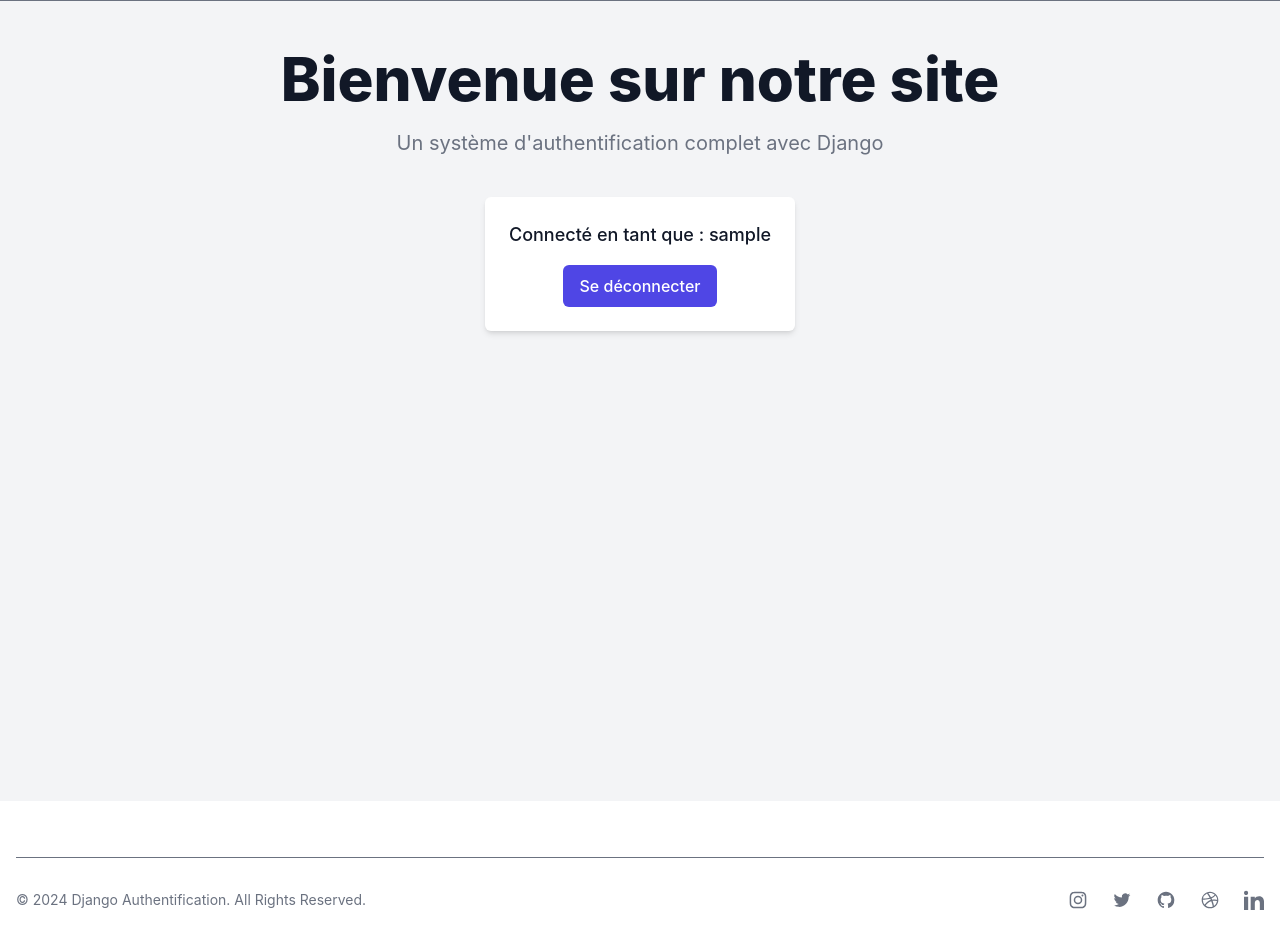
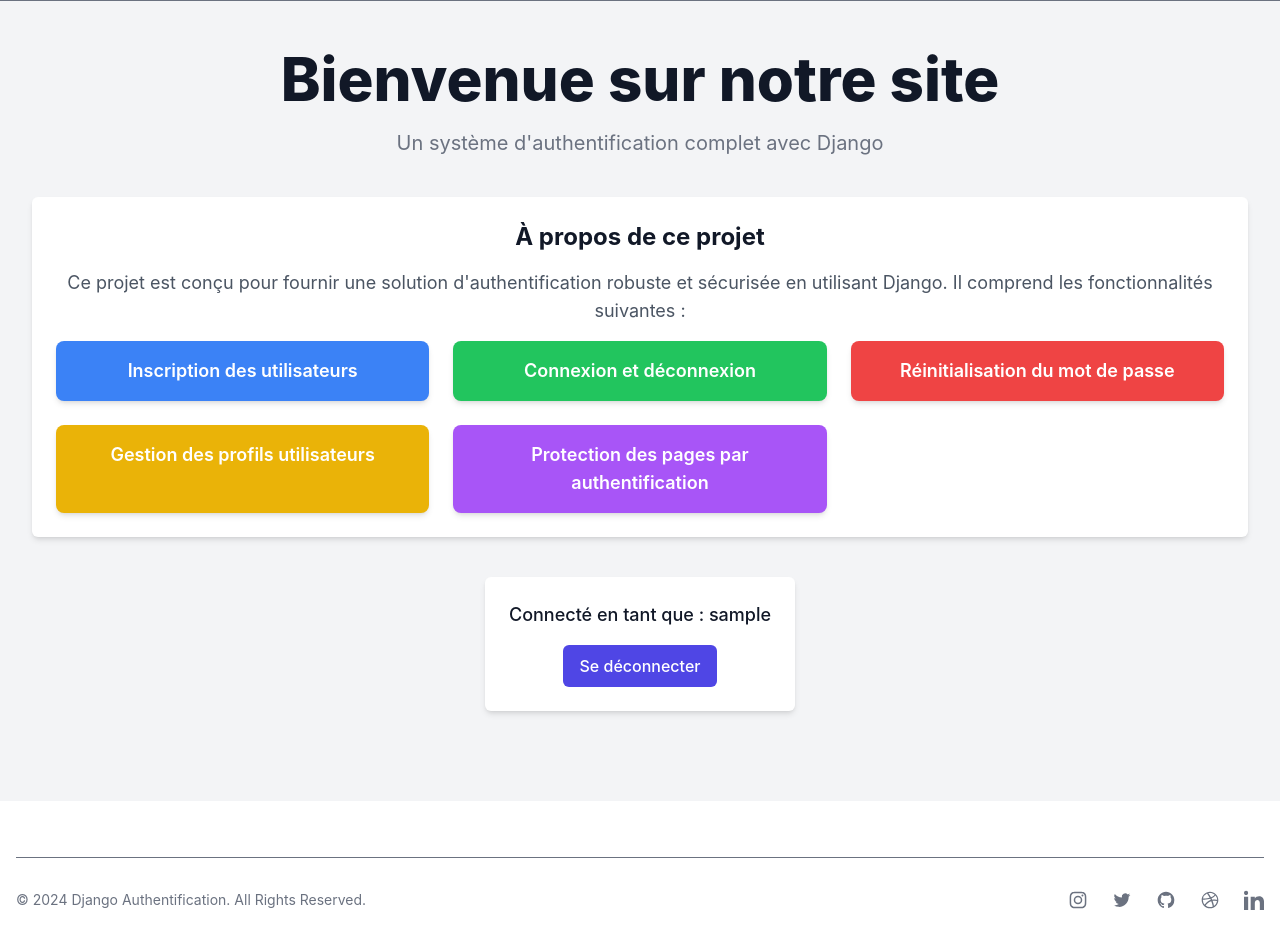
Before and after one commit to sibylassana95/DjangoAuthentification, a Django app: page / in a window 1280 px wide. Shown: the part 72-1006 px from the top of the page. Run offline with Django 5.2, Linux system fonts and the light colour scheme; the visitor is signed in with stand-in values (Sample User, id 1); some libraries are stand-ins or nearby versions.

Commit message:
Ajout d'une section "À propos de ce projet" sur la page d'accueil avec des fonctionnalités clés et un message pour les utilisateurs non connectés.

```diff
--- a/templates/index.html
+++ b/templates/index.html
@@ -14,7 +14,31 @@
         Un système d'authentification complet avec Django
       </p>
     </div>
-
+    <div class="mt-10 text-center">
+      <div class="rounded-md bg-white dark:bg-gray-800 shadow-md p-6 inline-block">
+        <h2 class="text-2xl font-bold text-gray-900 dark:text-white">À propos de ce projet</h2>
+        <p class="mt-4 text-lg text-gray-600 dark:text-gray-300">
+          Ce projet est conçu pour fournir une solution d'authentification robuste et sécurisée en utilisant Django. Il comprend les fonctionnalités suivantes :
+        </p>
+        <div class="mt-4 grid grid-cols-1 sm:grid-cols-2 lg:grid-cols-3 gap-6">
+          <div class="bg-blue-500 text-white p-4 rounded-lg shadow-md">
+            <h3 class="text-lg font-semibold">Inscription des utilisateurs</h3>
+          </div>
+          <div class="bg-green-500 text-white p-4 rounded-lg shadow-md">
+            <h3 class="text-lg font-semibold">Connexion et déconnexion</h3>
+          </div>
+          <div class="bg-red-500 text-white p-4 rounded-lg shadow-md">
+            <h3 class="text-lg font-semibold">Réinitialisation du mot de passe</h3>
+          </div>
+          <div class="bg-yellow-500 text-white p-4 rounded-lg shadow-md">
+            <h3 class="text-lg font-semibold">Gestion des profils utilisateurs</h3>
+          </div>
+          <div class="bg-purple-500 text-white p-4 rounded-lg shadow-md">
+            <h3 class="text-lg font-semibold">Protection des pages par authentification</h3>
+          </div>
+        </div>
+      </div>
+    </div>
     {% if user.is_authenticated %}
     <div class="mt-10 text-center">
       <div class="rounded-md bg-white dark:bg-gray-800 shadow-md p-6 inline-block">
@@ -28,6 +52,19 @@
         </div>
       </div>
     </div>
+    {% else %}
+    <div class="mt-10 text-center">
+      <div class="rounded-md bg-white dark:bg-gray-800 shadow-md p-6 inline-block">
+        <p class="text-lg font-medium text-gray-900 dark:text-white">
+          Vous n'êtes pas connecté.
+        </p>
+        <div class="mt-4">
+          <a href="{% url 'login' %}" class="inline-flex items-center px-4 py-2 border border-transparent text-base font-medium rounded-md text-white bg-indigo-600 hover:bg-indigo-700">
+            Se connecter
+          </a>
+        </div>
+      </div>
+    </div>
     {% endif %}
   </div>
 </div>
```
